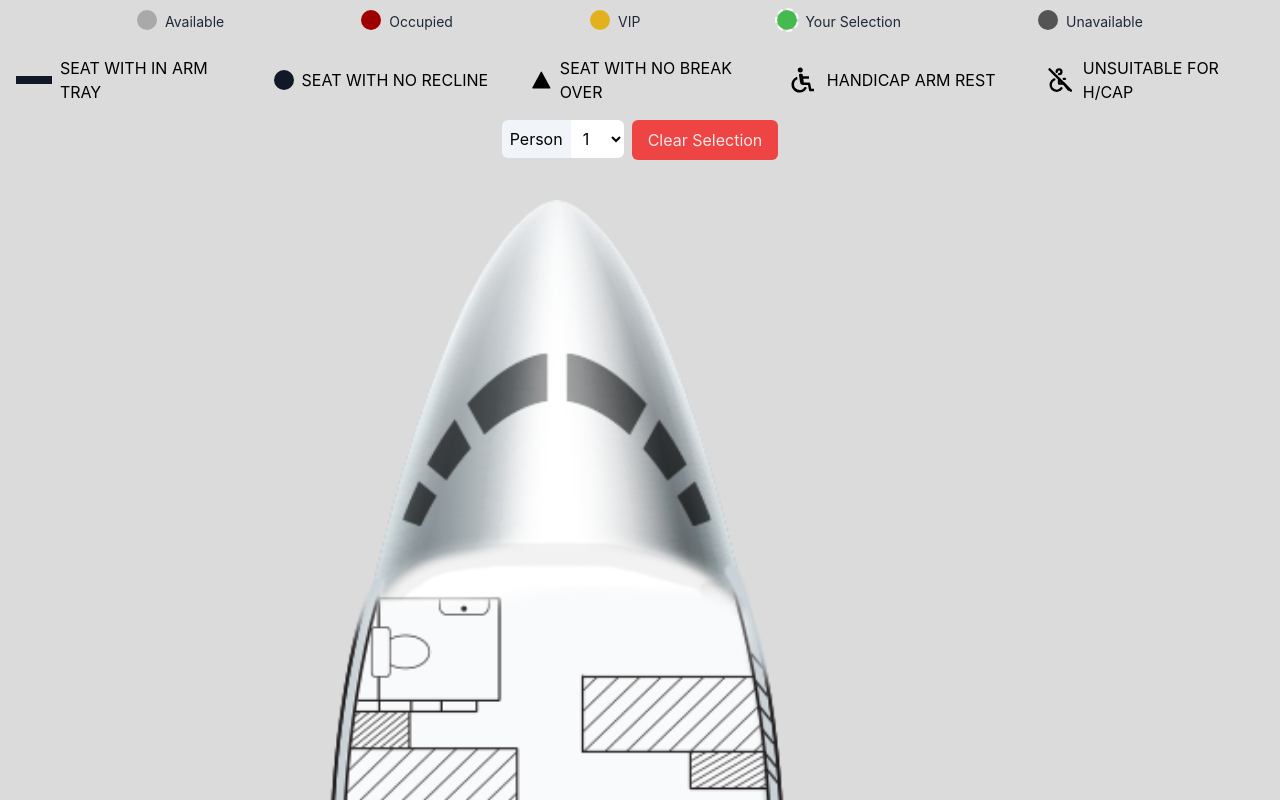
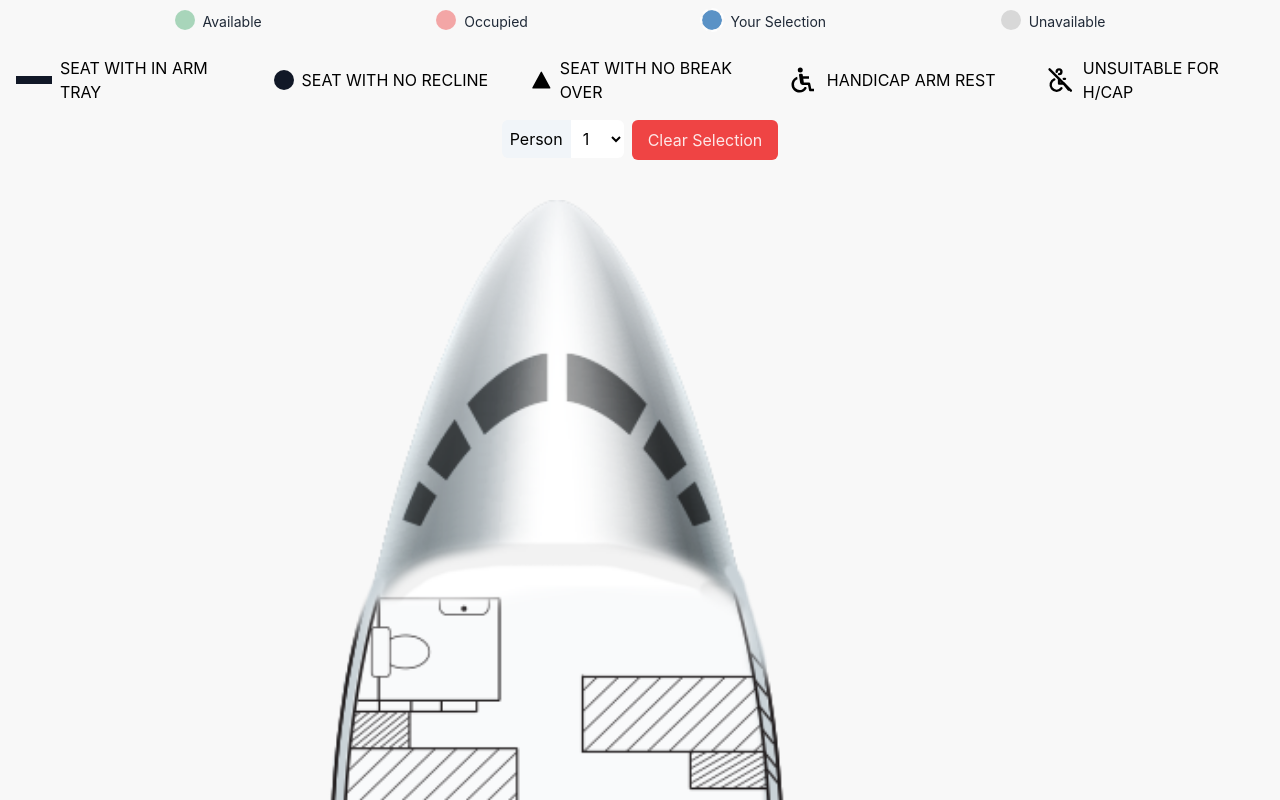
Before and after one commit to Elijah-05/flight-seat-selection, a React (Vite) app: page / in a window 1280 px wide. Shown: the top 800 px of the page. Built offline with nearby package versions, Linux system fonts and the light colour scheme.

Commit message:
fix: top description update

```diff
--- a/src/App.tsx
+++ b/src/App.tsx
@@ -35,14 +35,13 @@ const App = () => {
   return (
     <div className=" px-4 pb-10 pt-2 w-fit">
       <div className="flex justify-evenly gap-4">
-        <SeatDescription color="bg-[#a9a9a9]" label="Available" />
-        <SeatDescription color="bg-[#9e0000]" label="Occupied" />
-        <SeatDescription color="bg-[#e2b11d]" label="VIP" />
+        <SeatDescription color="bg-[#A8D5BA]" label="Available" />
+        <SeatDescription color="bg-[#F3A6A6]" label="Occupied" />
         <SeatDescription
-          color="bg-[#45ba4f] outline-2 outline-dashed"
+          color="bg-[#5A92C6] outline-2 outline-dashed"
           label="Your Selection"
         />
-        <SeatDescription color="bg-[#545454]" label="Unavailable" />
+        <SeatDescription color="bg-[#D8D8D8]" label="Unavailable" />
       </div>
       <div className="grid grid-cols-2 lg:grid-cols-5 place-content-center gap-10 mt-6">
         <div className="flex items-center gap-2">
--- a/src/index.css
+++ b/src/index.css
@@ -9,7 +9,7 @@
 
   color-scheme: light dark;
   color: rgba(255, 255, 255, 0.87);
-  background-color: #dbdbdb;
+  background-color: #f8f8f8;
 
   font-synthesis: none;
   text-rendering: optimizeLegibility;
```
